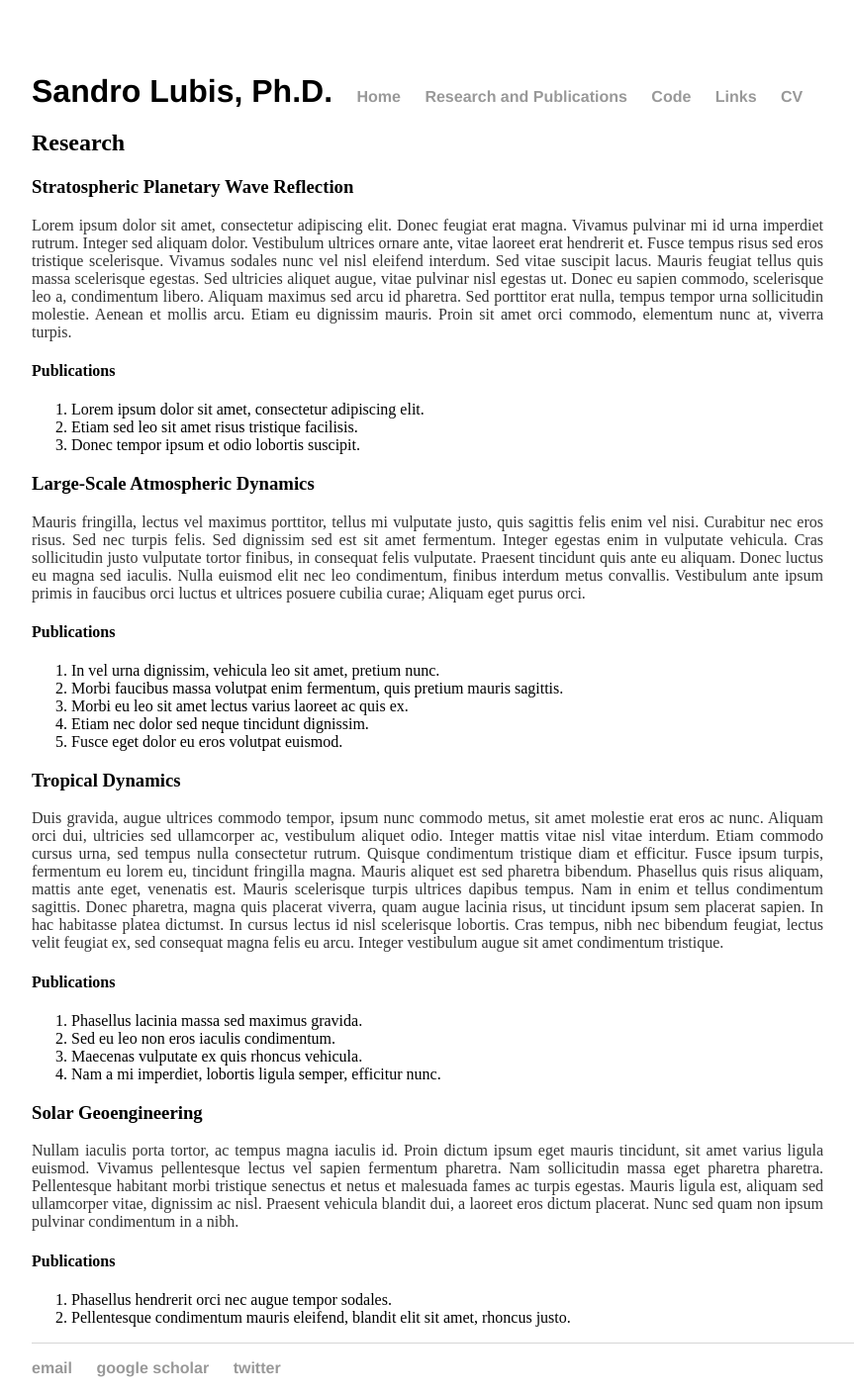
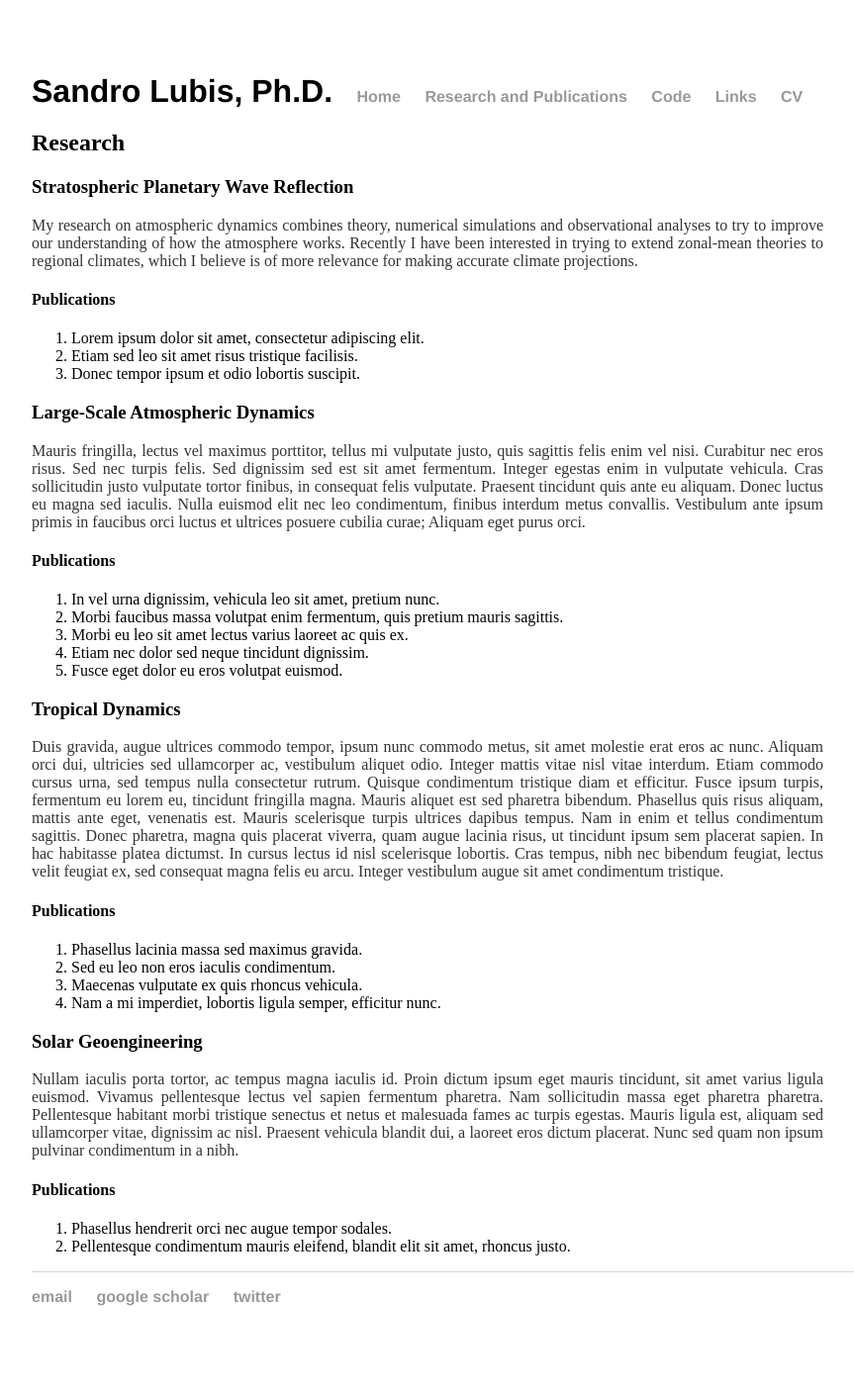
Before and after one commit to sandrolubis/sandrolubis.github.io, a Jekyll site: the page built from research/index.html, in a window 1280 px wide. Shown: the whole page at 99% size, without its empty margins (276-1139 px from the left). Built offline with Jekyll 4.4.1, drawn with Linux system fonts in a browser that asks for light colours; after the commit the page ends 1336 px from its top, so only the background shows below that.

Commit message:
Update index.html

```diff
--- a/research/index.html
+++ b/research/index.html
@@ -5,7 +5,10 @@ title: Research Interests | Sandro Lubis
 		<div class="research">
 			<h2>Research</h2>
 			<h3>Stratospheric Planetary Wave Reflection</h3>
-			<p class="indented"><font size=3>Lorem ipsum dolor sit amet, consectetur adipiscing elit. Donec feugiat erat magna. Vivamus pulvinar mi id urna imperdiet rutrum. Integer sed aliquam dolor. Vestibulum ultrices ornare ante, vitae laoreet erat hendrerit et. Fusce tempus risus sed eros tristique scelerisque. Vivamus sodales nunc vel nisl eleifend interdum. Sed vitae suscipit lacus. Mauris feugiat tellus quis massa scelerisque egestas. Sed ultricies aliquet augue, vitae pulvinar nisl egestas ut. Donec eu sapien commodo, scelerisque leo a, condimentum libero. Aliquam maximus sed arcu id pharetra. Sed porttitor erat nulla, tempus tempor urna sollicitudin molestie. Aenean et mollis arcu. Etiam eu dignissim mauris. Proin sit amet orci commodo, elementum nunc at, viverra turpis.</font></p>
+			<p class="indented"><font size=3> My research on atmospheric dynamics combines theory, numerical simulations and
+				observational analyses to try to improve our understanding of how the atmosphere works. Recently I have been
+				interested in trying to extend zonal-mean theories to regional climates, which I believe is of more relevance
+				for making accurate climate projections.  </font></p>
 			<h4>Publications</h4>
 			<ol>
 			  <li>Lorem ipsum dolor sit amet, consectetur adipiscing elit.</li>
```
